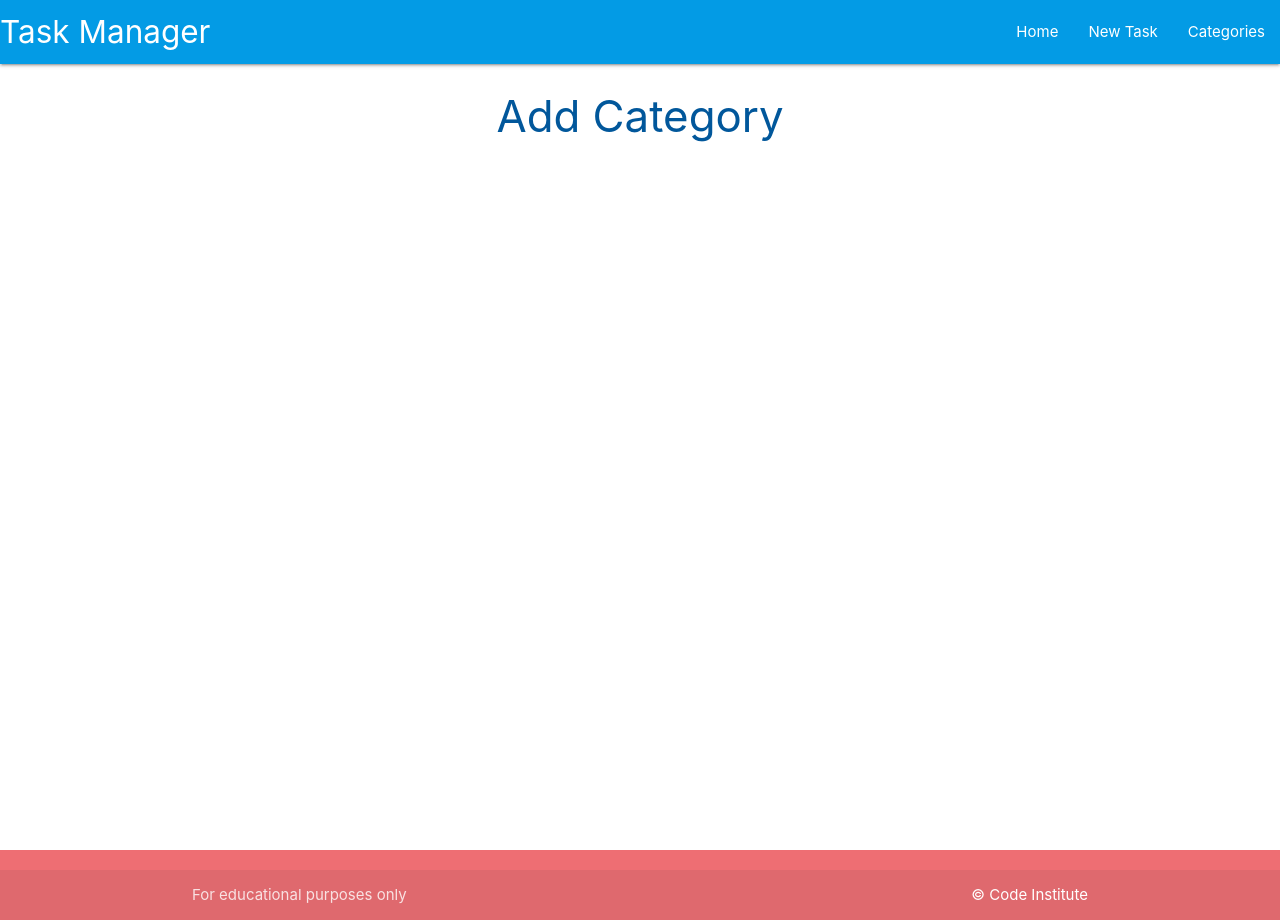
After one commit to Godinhoweverson/task-manager, a Flask app: page /add_category in a window 1280 px wide. The commit adds this page. Run offline with Flask 3, Linux system fonts and the light colour scheme.

Commit message:
create a categories.html

```diff
--- a/taskmanager/routes.py
+++ b/taskmanager/routes.py
@@ -6,3 +6,13 @@ from taskmanager.models import Category, Task
 @app.route("/")
 def home():
     return render_template("task.html")
+
+
+@app.route("/categories")
+def categories():
+    return render_template("categories.html")
+
+
+@app.route("/add_category", methods=["GET", "POST"])
+def add_category():
+    return render_template("add_category.html")
--- /dev/null
+++ b/taskmanager/templates/add_category.html
@@ -0,0 +1,6 @@
+{% extends "base.html" %}
+{% block content %}
+
+<h3 class="light-blue-text text-darken-4 center-align">Add Category</h3>
+
+{% endblock %}
--- a/taskmanager/templates/base.html
+++ b/taskmanager/templates/base.html
@@ -4,30 +4,39 @@
     <meta charset="UTF-8" />
     <meta http-equiv="X-UA-Compatible" content="IE=edge" />
     <meta name="viewport" content="width=device-width, initial-scale=1.0" />
-    <link rel="stylesheet" href="https://cdnjs.cloudflare.com/ajax/libs/font-awesome/5.15.3/css/all.min.css"
+    <link
+      rel="stylesheet"
+      href="https://cdnjs.cloudflare.com/ajax/libs/font-awesome/5.15.3/css/all.min.css"
       integrity="sha512-iBBXm8fW90+nuLcSKlbmrPcLa0OT92xO1BIsZ+ywDWZCvqsWgccV3gFoRBv0z+8dLJgyAHIhR35VZc2oM/gI1w=="
-        crossorigin="anonymous" referrerpolicy="no-referrer">
+      crossorigin="anonymous"
+      referrerpolicy="no-referrer"
+    />
     <!-- Compiled and minified CSS -->
-    <link rel="stylesheet" href="https://cdnjs.cloudflare.com/ajax/libs/materialize/1.0.0/css/materialize.min.css">
-    <link rel="stylesheet" href="{{ url_for('static', filename='css/style.css') }}" type="text/css">
+    <link
+      rel="stylesheet"
+      href="https://cdnjs.cloudflare.com/ajax/libs/materialize/1.0.0/css/materialize.min.css"
+    />
+    <link
+      rel="stylesheet"
+      href="{{ url_for('static', filename='css/style.css') }}"
+      type="text/css"
+    />
 
     <title>Task Manager</title>
   </head>
   <body>
     <header>
-
-
       <nav class="light-blue darken-1">
-
         <!-- Top navbar -->
         <div class="nav-wrapper">
           <a href="{{ url_for('home') }}" class="brand-logo">Task Manager</a>
-        <a href="#" data-target="mobile-demo" class="sidenav-trigger"><i class="fas fa-bars">menu</i></a>
+          <a href="#" data-target="mobile-demo" class="sidenav-trigger"
+            ><i class="fas fa-bars">menu</i></a
+          >
           <ul class="right hide-on-med-and-down">
             <li><a href="{{ url_for('home') }}">Home</a></li>
             <li><a href="">New Task</a></li>
-            <li><a href="">Categories</a></li>
-
+            <li><a href="{{ url_for('categories') }}">Categories</a></li>
           </ul>
         </div>
       </nav>
@@ -36,25 +45,27 @@
       <ul class="sidenav" id="mobile-demo">
         <li><a href="{{ url_for('home') }}">Home</a></li>
         <li><a href="">New Task</a></li>
-    <li><a href="">Categories</a></li>
+        <li><a href="{{ url_for('categories') }}">Categories</a></li>
       </ul>
     </header>
 
-   <main class="container">
-    {% block content %}
-    {% endblock %}
-   </main>
+    <main class="container">{% block content %} {% endblock %}</main>
     <footer class="page-footer">
       <div class="footer-copyright">
         <div class="container">
           For educational purposes only
-                <a class="white-text right" href="https://codeinstitute.net/ie/" target="_blank">&copy; Code Institute</a>
+          <a
+            class="white-text right"
+            href="https://codeinstitute.net/ie/"
+            target="_blank"
+            >&copy; Code Institute</a
+          >
         </div>
       </div>
     </footer>
 
     <!-- Compiled and minified JavaScript -->
     <script src="https://cdnjs.cloudflare.com/ajax/libs/materialize/1.0.0/js/materialize.min.js"></script>
-    <script src="{{ url_for('static', filename='js/script.js') }}" ></script>
+    <script src="{{ url_for('static', filename='js/script.js') }}"></script>
   </body>
 </html>
```
Also changed, not shown: taskmanager/templates/categories.html (added, +14 -0 lines). Lines whose indentation alone changed are shown as unchanged.
